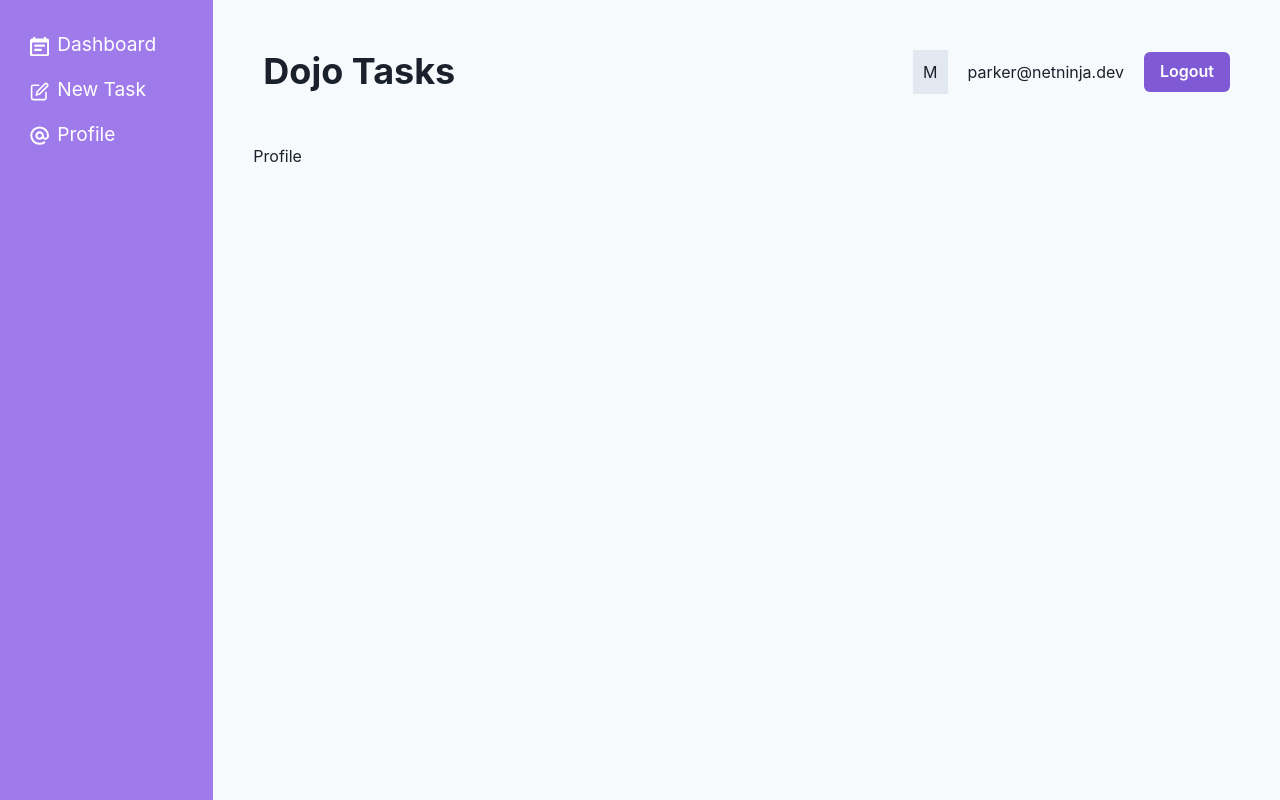
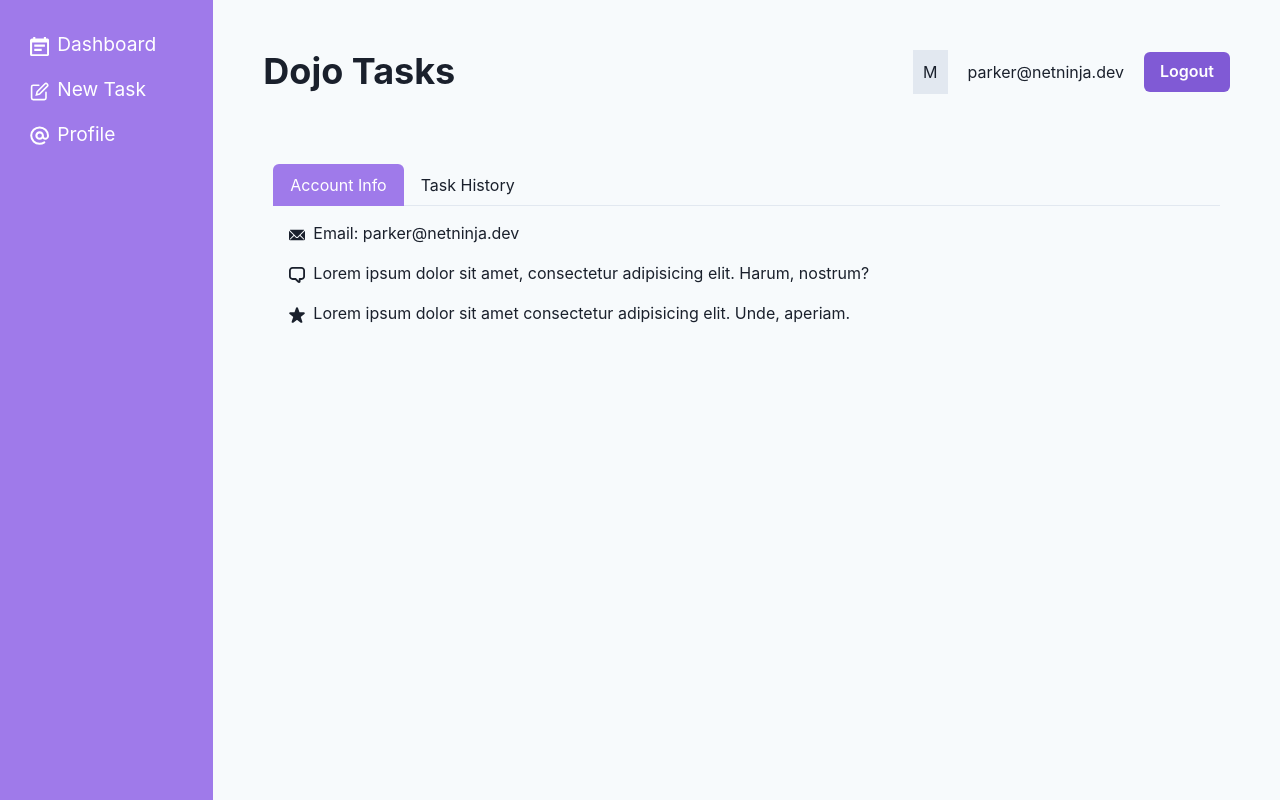
Before and after one commit to pjparham/chakra-tutorial, a React (Vite) app: page /profile in a window 1280 px wide. Built offline with nearby package versions, Linux system fonts and the light colour scheme.

Commit message:
Adds tabs to user profile page

```diff
--- a/src/pages/Profile.jsx
+++ b/src/pages/Profile.jsx
@@ -1,5 +1,60 @@
+import { ChatIcon, CheckCircleIcon, EmailIcon, StarIcon, WarningIcon } from "@chakra-ui/icons";
+import { List, ListIcon, ListItem, Tab, TabList, TabPanel, TabPanels, Tabs } from "@chakra-ui/react";
+
 export default function Profile() {
   return (
-    <div>Profile</div>
+    <Tabs mt="40px" p="20px" colorScheme="purple" variant="enclosed">
+      <TabList>
+        <Tab _selected={{ color: 'white', bg: 'purple.400'}}>Account Info</Tab>
+        <Tab _selected={{ color: 'white', bg: 'purple.400'}}>Task History</Tab>
+      </TabList>
+
+      <TabPanels>
+        <TabPanel>
+          <List spacing={4}>
+            <ListItem>
+              <ListIcon as={EmailIcon} />
+              Email: parker@netninja.dev
+            </ListItem>
+            <ListItem>
+              <ListIcon as={ChatIcon} />
+              Lorem ipsum dolor sit amet, consectetur adipisicing elit. Harum, nostrum?
+            </ListItem>
+            <ListItem>
+              <ListIcon as={StarIcon} />
+              Lorem ipsum dolor sit amet consectetur adipisicing elit. Unde, aperiam.
+            </ListItem>
+          </List>
+        </TabPanel>
+        <TabPanel>
+        <List spacing={4}>
+            <ListItem>
+              <ListIcon as={CheckCircleIcon} color="teal.400" />
+              Lorem ipsum dolor sit amet consectetur.
+            </ListItem>
+            <ListItem>
+              <ListIcon as={CheckCircleIcon} color="teal.400"/>
+              Lorem ipsum dolor sit amet consectetur.
+            </ListItem>
+            <ListItem>
+              <ListIcon as={WarningIcon} color="red.400" />
+              Lorem ipsum dolor sit amet consectetur.
+            </ListItem>
+            <ListItem>
+              <ListIcon as={CheckCircleIcon} color="teal.400"/>
+              Lorem ipsum dolor sit amet consectetur.
+            </ListItem>
+            <ListItem>
+              <ListIcon as={WarningIcon} color="red.400" />
+              Lorem ipsum dolor sit amet consectetur.
+            </ListItem>
+            <ListItem>
+              <ListIcon as={CheckCircleIcon} color="teal.400"/>
+              Lorem ipsum dolor sit amet consectetur.
+            </ListItem>
+          </List>
+        </TabPanel>
+      </TabPanels>
+    </Tabs>
   )
 }
```
